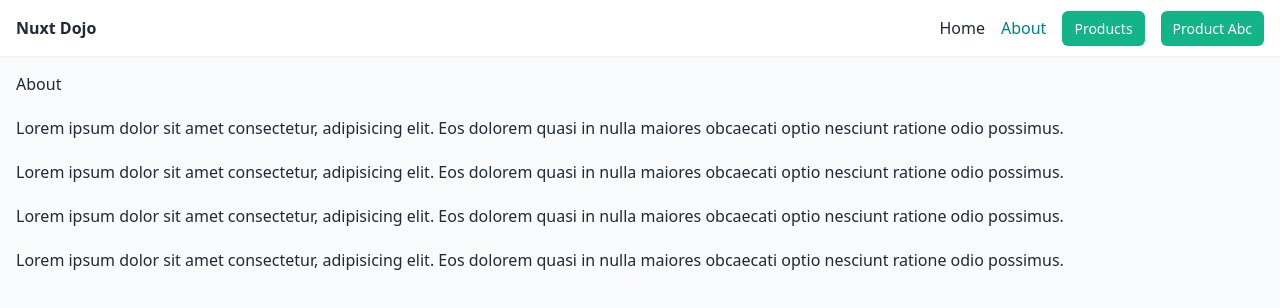
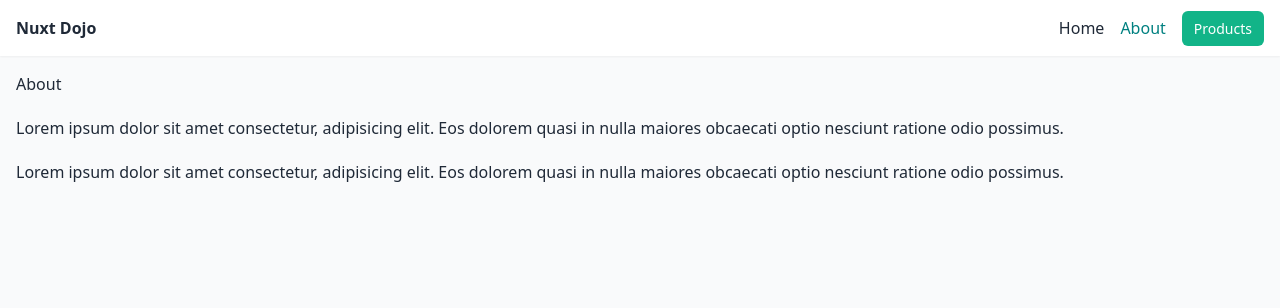
Before and after one commit to paaqwesilowelltetteh/nuxt-dojo, a Nuxt app: page /about in a window 1280 px wide. Shown: the top 308 px of the page. Built offline with nearby package versions, Linux system fonts and the light colour scheme.

Commit message:
Metadata & useHead

```diff
--- a/components/ProductDetails.vue
+++ b/components/ProductDetails.vue
@@ -9,6 +9,9 @@
                 <p class="text-xl my-7"> Price - ${{ product.price }}</p>
                 <h3 class="font-bold border-b-2 mb-4 pb-2">Product Description:</h3>
                 <p class="mb-7">{{ product.description }}</p>
+                <button class="btn flex" @click="addToCart">
+                    <i class="material-icons mr-2">add_shopping_cart</i>
+                    <span>Add to Cart</span></button>
             </div>
         </div>
     </div>
--- a/layouts/default.vue
+++ b/layouts/default.vue
@@ -12,9 +12,6 @@
                     </li>
                     <li>
                         <NuxtLink to="/products" class="btn">Products</NuxtLink>
-                    </li>
-                    <li>
-                        <NuxtLink to="/products/abc" class="btn">Product Abc</NuxtLink>
                     </li>
                 </ul>
             </nav>
--- a/nuxt.config.ts
+++ b/nuxt.config.ts
@@ -4,4 +4,17 @@ export default defineNuxtConfig({
   modules: [
     '@nuxtjs/tailwindcss',
   ],
+  app: {
+    head: {
+      title: 'Nuxt Dojo',
+      meta: [
+        { charset: 'utf-8' },
+        { name: 'viewport', content: 'width=device-width, initial-scale=1' },,
+        { name: 'description', content: 'Everything About Nuxt 3' },
+      ],
+      link: [
+        { rel: 'stylesheet', href: 'https://fonts.googleapis.com/icon?family=Material+Icons' },
+      ]
+    }
+  }
 })
--- a/pages/about.vue
+++ b/pages/about.vue
@@ -1,23 +1,32 @@
 <template>
     <div>
-<h2>About</h2>
-<p>Lorem ipsum dolor sit amet consectetur, adipisicing elit. Eos dolorem quasi in nulla maiores obcaecati optio nesciunt ratione odio possimus.</p>
-<p>Lorem ipsum dolor sit amet consectetur, adipisicing elit. Eos dolorem quasi in nulla maiores obcaecati optio nesciunt ratione odio possimus.</p>
-<p>Lorem ipsum dolor sit amet consectetur, adipisicing elit. Eos dolorem quasi in nulla maiores obcaecati optio nesciunt ratione odio possimus.</p>
-<p>Lorem ipsum dolor sit amet consectetur, adipisicing elit. Eos dolorem quasi in nulla maiores obcaecati optio nesciunt ratione odio possimus.</p>
+        <h2>About</h2>
+        <p>Lorem ipsum dolor sit amet consectetur, adipisicing elit. Eos dolorem quasi in nulla maiores obcaecati optio
+            nesciunt ratione odio possimus.</p>
+        <p>Lorem ipsum dolor sit amet consectetur, adipisicing elit. Eos dolorem quasi in nulla maiores obcaecati optio
+            nesciunt ratione odio possimus.</p>
     </div>
 </template>
 
 <script setup>
 
+useHead({
+    title: 'Nuxt Dojo | About',
+    meta: [{
+        name: 'description',
+        content: 'About page of Nuxt Dojo'
+    }]
+})
+
 </script>
 
 <style scoped>
-h2{
+h2 {
     margin-bottom: 20px;
     font-size: 36;
 }
-p{
+
+p {
     margin: 20px 0;
 }
 </style>
--- a/pages/products/[id].vue
+++ b/pages/products/[id].vue
@@ -1,5 +1,9 @@
 <template>
     <div>
+        <head>
+            <title>Nuxt Dojo | {{ product.title }}</title>
+            <Meta name="description" :content="product.description"/>
+        </head>
         <ProductDetails :product="product"/>
     </div>
 </template>
--- a/pages/products/index.vue
+++ b/pages/products/index.vue
@@ -12,6 +12,15 @@
 definePageMeta({
     layout: 'products',
 });
+useHead({
+  title: 'Nuxt Dojo | Products Merch',
+  meta:[
+        {
+            name: 'description',
+            content: 'Nuxt Dojo Merch'
+        }
+    ]
+});
 
 const { data: products } = await useFetch('https://fakestoreapi.com/products');
 </script>
```
